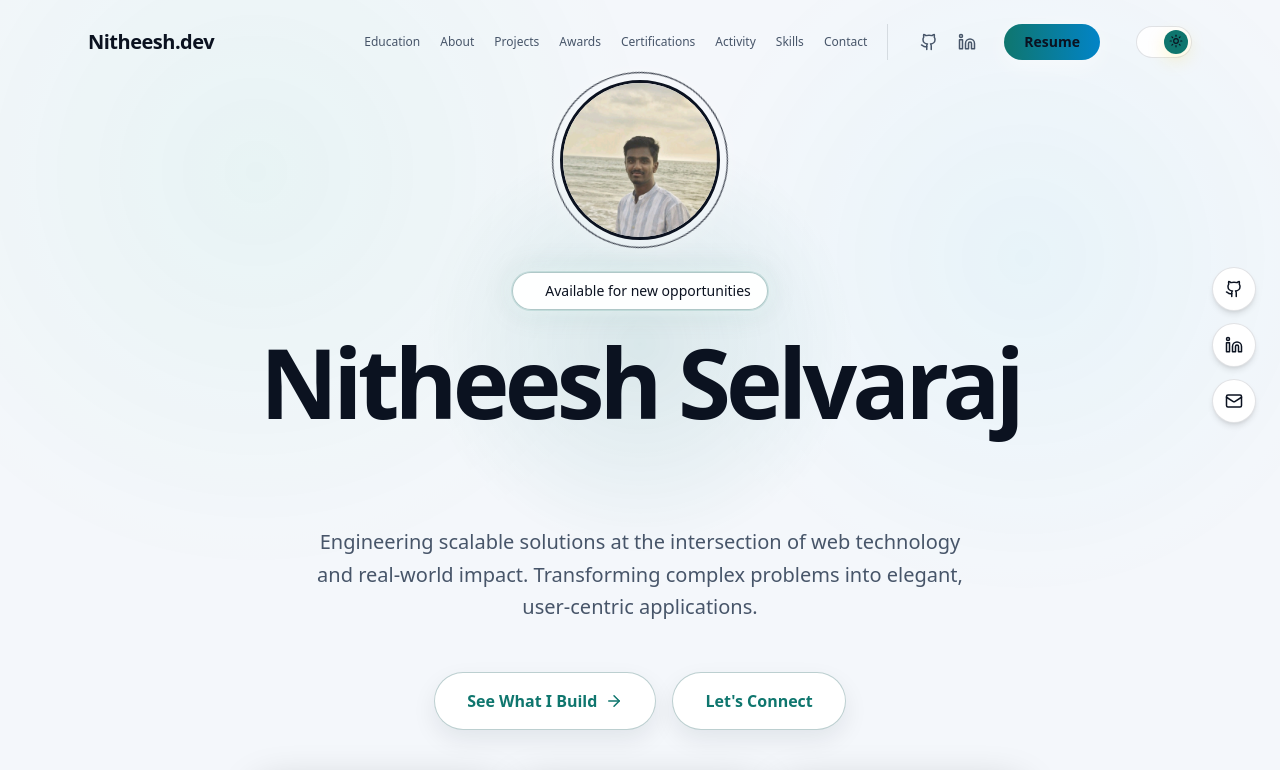
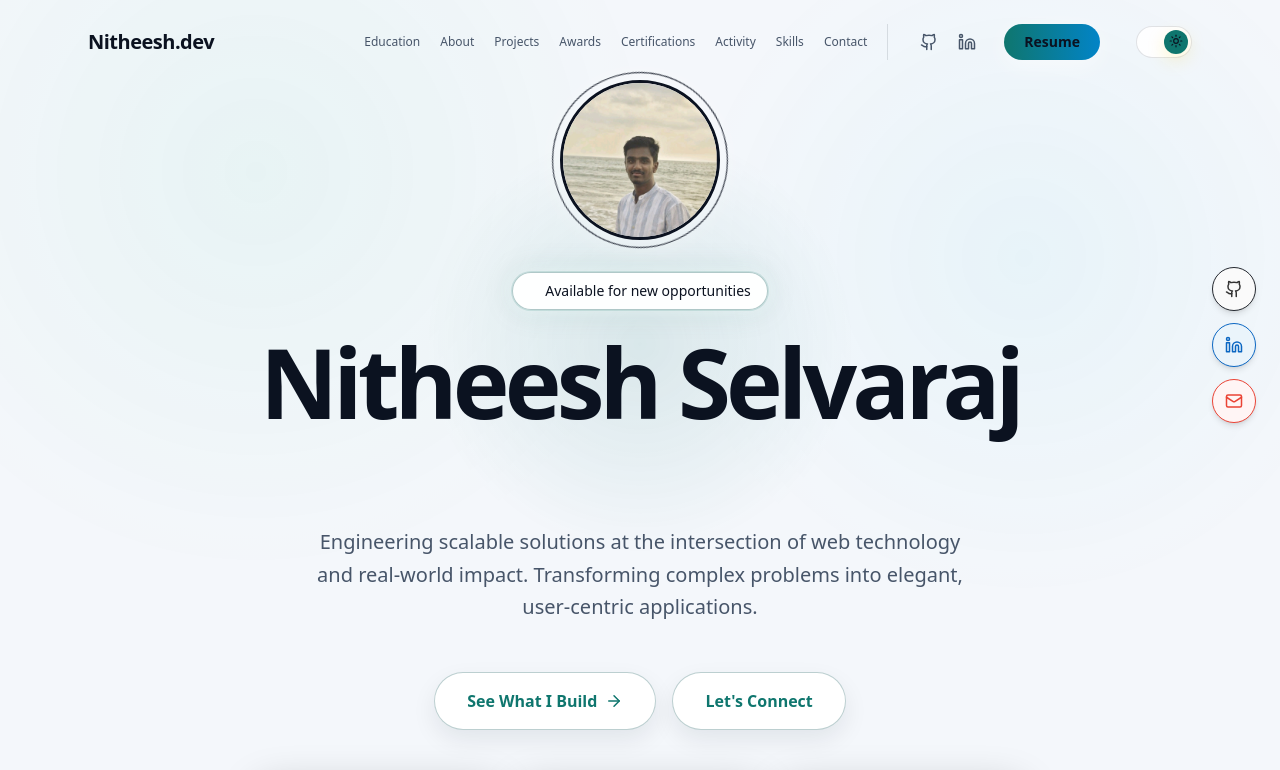
Before and after one commit to nitheesh1122/portfolio, a React (Vite) app: page / in a window 1280 px wide. Shown: the top 770 px of the page. Built offline with nearby package versions, Linux system fonts and the light colour scheme.

Commit message:
feat: added floating  social media icons

```diff
--- a/src/components/layout/SocialDock.tsx
+++ b/src/components/layout/SocialDock.tsx
@@ -4,9 +4,24 @@ import { motion } from 'framer-motion';
 
 const SocialDock = () => {
     const items = [
-        { href: personalInfo.socials.github, icon: <Github size={18} />, label: 'GitHub' },
-        { href: personalInfo.socials.linkedin, icon: <Linkedin size={18} />, label: 'LinkedIn' },
-        { href: `mailto:${personalInfo.email}`, icon: <Mail size={18} />, label: 'Email' },
+        {
+            href: personalInfo.socials.github,
+            icon: <Github size={18} className="text-[#333] dark:text-[#fafafa]" />,
+            label: 'GitHub',
+            bg: 'bg-[#fafafa] dark:bg-[#23272e] border-[#23272e] dark:border-[#fafafa]'
+        },
+        {
+            href: personalInfo.socials.linkedin,
+            icon: <Linkedin size={18} className="text-[#0a66c2] dark:text-[#63a4ea]" />,
+            label: 'LinkedIn',
+            bg: 'bg-[#eaf4fb] dark:bg-[#0a66c2] border-[#0a66c2] dark:border-[#eaf4fb]'
+        },
+        {
+            href: `mailto:${personalInfo.email}`,
+            icon: <Mail size={18} className="text-[#ea4335] dark:text-[#f28b82]" />,
+            label: 'Email',
+            bg: 'bg-[#fff5f5] dark:bg-[#ea4335] border-[#ea4335] dark:border-[#fff5f5]'
+        },
     ];
 
     return (
@@ -19,7 +34,7 @@ const SocialDock = () => {
                     rel="noreferrer"
                     aria-label={item.label}
                     whileHover={{ x: -6 }}
-                    className="flex items-center justify-center w-11 h-11 rounded-full bg-card border border-brand text-brand shadow-md"
+                    className={`flex items-center justify-center w-11 h-11 rounded-full border shadow-md transition-colors duration-200 ${item.bg}`}
                 >
                     {item.icon}
                 </motion.a>
```
